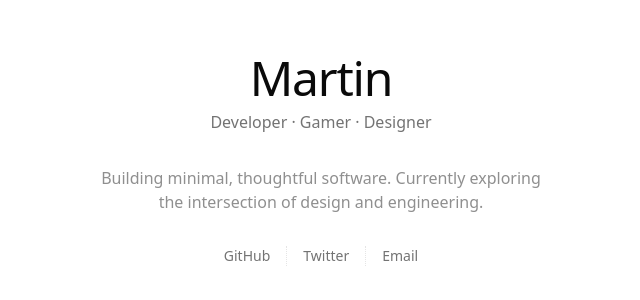
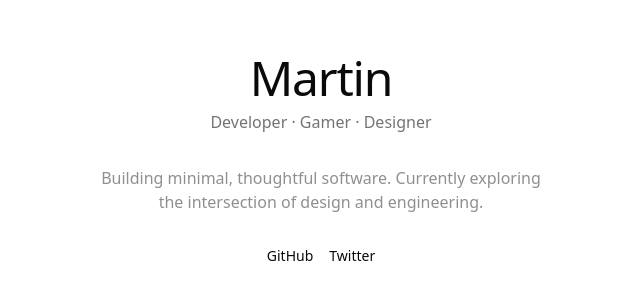
Before and after one commit to kWAYTV/portfolio, a Next.js app: page / in a window 1280 px wide. Shown: the part 240-540 px from the top of the page, without its empty margins (319-959 px from the left). Built offline with nearby package versions, Linux system fonts and the light colour scheme.

Commit message:
feat: Add Radix UI components for Avatar and Separator, refactor Home page, and update dependencies

```diff
--- a/package.json
+++ b/package.json
@@ -12,6 +12,8 @@
   },
   "dependencies": {
     "@base-ui-components/react": "^1.0.0-beta.6",
+    "@radix-ui/react-avatar": "^1.1.11",
+    "@radix-ui/react-separator": "^1.1.8",
     "@radix-ui/react-slot": "^1.2.4",
     "class-variance-authority": "^0.7.1",
     "clsx": "^2.1.1",
--- a/src/app/(home)/page.tsx
+++ /dev/null
@@ -1,52 +0,0 @@
-import Link from "next/link";
-import { Button } from "@/components/ui/button";
-import { Separator } from "@/components/ui/separator-extended";
-
-export default function Home() {
-  return (
-    <main className="flex min-h-screen items-center justify-center px-6">
-      <div className="w-full max-w-xl space-y-8 text-center">
-        <div className="space-y-2">
-          <h1 className="font-medium text-4xl tracking-tight sm:text-5xl">
-            Martin
-          </h1>
-          <p className="text-muted-foreground">Developer · Gamer · Designer</p>
-        </div>
-
-        <p className="mx-auto max-w-md text-pretty text-muted-foreground/80">
-          Building minimal, thoughtful software. Currently exploring the
-          intersection of design and engineering.
-        </p>
-
-        <div className="flex h-5 items-center justify-center gap-4 text-sm">
-          <Button
-            className="h-auto p-0 text-muted-foreground hover:text-foreground"
-            nativeButton={false}
-            render={<Link href="https://github.com/kWAYTV" target="_blank" />}
-            variant="link"
-          >
-            GitHub
-          </Button>
-          <Separator orientation="vertical" variant="dotted" />
-          <Button
-            className="h-auto p-0 text-muted-foreground hover:text-foreground"
-            nativeButton={false}
-            render={<Link href="https://twitter.com/ogeperc" target="_blank" />}
-            variant="link"
-          >
-            Twitter
-          </Button>
-          <Separator orientation="vertical" variant="dotted" />
-          <Button
-            className="h-auto p-0 text-muted-foreground hover:text-foreground"
-            nativeButton={false}
-            render={<Link href="mailto:mvnieto2127@gmail.com" />}
-            variant="link"
-          >
-            Email
-          </Button>
-        </div>
-      </div>
-    </main>
-  );
-}
--- /dev/null
+++ b/src/app/page.tsx
@@ -0,0 +1,30 @@
+import Link from "next/link";
+
+export default function Home() {
+  return (
+    <main className="flex min-h-screen items-center justify-center px-6">
+      <div className="w-full max-w-xl space-y-8 text-center">
+        <div className="space-y-2">
+          <h1 className="font-medium text-4xl tracking-tight sm:text-5xl">
+            Martin
+          </h1>
+          <p className="text-muted-foreground">Developer · Gamer · Designer</p>
+        </div>
+
+        <p className="mx-auto max-w-md text-pretty text-muted-foreground/80">
+          Building minimal, thoughtful software. Currently exploring the
+          intersection of design and engineering.
+        </p>
+
+        <div className="flex h-5 items-center justify-center gap-4 text-sm">
+          <Link href="https://github.com/kWAYTV" target="_blank">
+            GitHub
+          </Link>
+          <Link href="https://twitter.com/ogeperc" target="_blank">
+            Twitter
+          </Link>
+        </div>
+      </div>
+    </main>
+  );
+}
--- a/src/components/ui/avatar.tsx
+++ b/src/components/ui/avatar.tsx
@@ -1,7 +1,15 @@
-import { Avatar as AvatarPrimitive } from "@base-ui-components/react/avatar";
+"use client";
+
+// biome-ignore lint/performance/noNamespaceImport: <shadcn>
+import * as AvatarPrimitive from "@radix-ui/react-avatar";
+import type * as React from "react";
+
 import { cn } from "@/lib/utils";
 
-function Avatar({ className, ...props }: AvatarPrimitive.Root.Props) {
+function Avatar({
+  className,
+  ...props
+}: React.ComponentProps<typeof AvatarPrimitive.Root>) {
   return (
     <AvatarPrimitive.Root
       className={cn(
@@ -14,7 +22,10 @@ function Avatar({ className, ...props }: AvatarPrimitive.Root.Props) {
   );
 }
 
-function AvatarImage({ className, ...props }: AvatarPrimitive.Image.Props) {
+function AvatarImage({
+  className,
+  ...props
+}: React.ComponentProps<typeof AvatarPrimitive.Image>) {
   return (
     <AvatarPrimitive.Image
       className={cn("aspect-square size-full", className)}
@@ -27,11 +38,11 @@ function AvatarImage({ className, ...props }: AvatarPrimitive.Image.Props) {
 function AvatarFallback({
   className,
   ...props
-}: AvatarPrimitive.Fallback.Props) {
+}: React.ComponentProps<typeof AvatarPrimitive.Fallback>) {
   return (
     <AvatarPrimitive.Fallback
       className={cn(
-        "flex size-full items-center justify-center rounded-full bg-muted text-sm",
+        "flex size-full items-center justify-center rounded-full bg-muted",
         className
       )}
       data-slot="avatar-fallback"
--- a/src/components/ui/badge.tsx
+++ b/src/components/ui/badge.tsx
@@ -1,11 +1,11 @@
-import { useRender } from "@base-ui-components/react/use-render";
+import { Slot } from "@radix-ui/react-slot";
 import { cva, type VariantProps } from "class-variance-authority";
 import type * as React from "react";
 
 import { cn } from "@/lib/utils";
 
 const badgeVariants = cva(
-  "inline-flex w-fit shrink-0 items-center justify-center gap-1 overflow-hidden whitespace-nowrap rounded-md border px-2 py-0.5 font-medium text-xs transition-[color,box-shadow] focus-visible:border-ring focus-visible:ring-[3px] focus-visible:ring-ring/50 aria-invalid:border-destructive aria-invalid:ring-destructive/20 dark:aria-invalid:ring-destructive/40 [&>svg]:pointer-events-none [&>svg]:size-3",
+  "inline-flex w-fit shrink-0 items-center justify-center gap-1 overflow-hidden whitespace-nowrap rounded-full border px-2 py-0.5 font-medium text-xs transition-[color,box-shadow] focus-visible:border-ring focus-visible:ring-[3px] focus-visible:ring-ring/50 aria-invalid:border-destructive aria-invalid:ring-destructive/20 dark:aria-invalid:ring-destructive/40 [&>svg]:pointer-events-none [&>svg]:size-3",
   {
     variants: {
       variant: {
@@ -28,18 +28,19 @@ const badgeVariants = cva(
 function Badge({
   className,
   variant,
-  render = <span />,
+  asChild = false,
   ...props
 }: React.ComponentProps<"span"> &
-  VariantProps<typeof badgeVariants> & { render?: useRender.RenderProp }) {
-  return useRender({
-    render,
-    props: {
-      "data-slot": "badge",
-      className: cn(badgeVariants({ variant }), className),
-      ...props,
-    },
-  });
+  VariantProps<typeof badgeVariants> & { asChild?: boolean }) {
+  const Comp = asChild ? Slot : "span";
+
+  return (
+    <Comp
+      className={cn(badgeVariants({ variant }), className)}
+      data-slot="badge"
+      {...props}
+    />
+  );
 }
 
 export { Badge, badgeVariants };
--- a/src/components/ui/button.tsx
+++ b/src/components/ui/button.tsx
@@ -1,5 +1,7 @@
-import { Button as ButtonPrimitive } from "@base-ui-components/react/button";
+import { Slot } from "@radix-ui/react-slot";
 import { cva, type VariantProps } from "class-variance-authority";
+import type * as React from "react";
+
 import { cn } from "@/lib/utils";
 
 const buttonVariants = cva(
@@ -7,14 +9,13 @@ const buttonVariants = cva(
   {
     variants: {
       variant: {
-        default:
-          "bg-primary text-primary-foreground shadow-xs hover:bg-primary/90",
+        default: "bg-primary text-primary-foreground hover:bg-primary/90",
         destructive:
-          "bg-destructive text-white shadow-xs hover:bg-destructive/90 focus-visible:ring-destructive/20 dark:bg-destructive/60 dark:focus-visible:ring-destructive/40",
+          "bg-destructive text-white hover:bg-destructive/90 focus-visible:ring-destructive/20 dark:bg-destructive/60 dark:focus-visible:ring-destructive/40",
         outline:
           "border bg-background shadow-xs hover:bg-accent hover:text-accent-foreground dark:border-input dark:bg-input/30 dark:hover:bg-input/50",
         secondary:
-          "bg-secondary text-secondary-foreground shadow-xs hover:bg-secondary/80",
+          "bg-secondary text-secondary-foreground hover:bg-secondary/80",
         ghost:
           "hover:bg-accent hover:text-accent-foreground dark:hover:bg-accent/50",
         link: "text-primary underline-offset-4 hover:underline",
@@ -35,14 +36,20 @@ const buttonVariants = cva(
   }
 );
 
-type ButtonProps = ButtonPrimitive.Props &
+function Button({
+  className,
+  variant,
+  size,
+  asChild = false,
+  ...props
+}: React.ComponentProps<"button"> &
   VariantProps<typeof buttonVariants> & {
-    ref?: React.RefObject<HTMLButtonElement | null>;
-  };
+    asChild?: boolean;
+  }) {
+  const Comp = asChild ? Slot : "button";
 
-function Button({ className, variant, size, ...props }: ButtonProps) {
   return (
-    <ButtonPrimitive
+    <Comp
       className={cn(buttonVariants({ variant, size, className }))}
       data-slot="button"
       {...props}
--- a/src/components/ui/separator-extended.tsx
+++ /dev/null
@@ -1,35 +0,0 @@
-import { Separator as SeparatorPrimitive } from "@base-ui-components/react/separator";
-import { cva, type VariantProps } from "class-variance-authority";
-import type * as React from "react";
-import { cn } from "@/lib/utils";
-
-const separatorVariants = cva(
-  "shrink-0 data-[orientation=vertical]:h-full data-[orientation=horizontal]:w-full data-[orientation=vertical]:border-e data-[orientation=horizontal]:border-t",
-  {
-    variants: {
-      variant: {
-        default: "border-solid",
-        dashed: "border-dashed",
-        dotted: "border-dotted",
-        double:
-          "border-double p-px data-[orientation=vertical]:border-x data-[orientation=horizontal]:border-y",
-      },
-    },
-  }
-);
-
-function Separator({
-  className,
-  ...props
-}: React.ComponentProps<typeof SeparatorPrimitive> &
-  VariantProps<typeof separatorVariants>) {
-  return (
-    <SeparatorPrimitive
-      className={cn(separatorVariants({ variant: props.variant }), className)}
-      data-slot="separator"
-      {...props}
-    />
-  );
-}
-
-export { Separator };
--- /dev/null
+++ b/src/components/ui/separator.tsx
@@ -0,0 +1,28 @@
+"use client";
+
+import { Separator as SeparatorPrimitive } from "@radix-ui/react-separator";
+import type * as React from "react";
+
+import { cn } from "@/lib/utils";
+
+function Separator({
+  className,
+  orientation = "horizontal",
+  decorative = true,
+  ...props
+}: React.ComponentProps<typeof SeparatorPrimitive>) {
+  return (
+    <SeparatorPrimitive
+      className={cn(
+        "shrink-0 bg-border data-[orientation=horizontal]:h-px data-[orientation=vertical]:h-full data-[orientation=horizontal]:w-full data-[orientation=vertical]:w-px",
+        className
+      )}
+      decorative={decorative}
+      orientation={orientation}
+      {...props}
+      data-slot="separator"
+    />
+  );
+}
+
+export { Separator };
--- /dev/null
+++ b/src/components/ui/skeleton.tsx
@@ -0,0 +1,13 @@
+import { cn } from "@/lib/utils";
+
+function Skeleton({ className, ...props }: React.ComponentProps<"div">) {
+  return (
+    <div
+      className={cn("animate-pulse rounded-md bg-accent", className)}
+      data-slot="skeleton"
+      {...props}
+    />
+  );
+}
+
+export { Skeleton };
```
Also changed, not shown: 1 other file (tests, documents, lock files or other folders).
